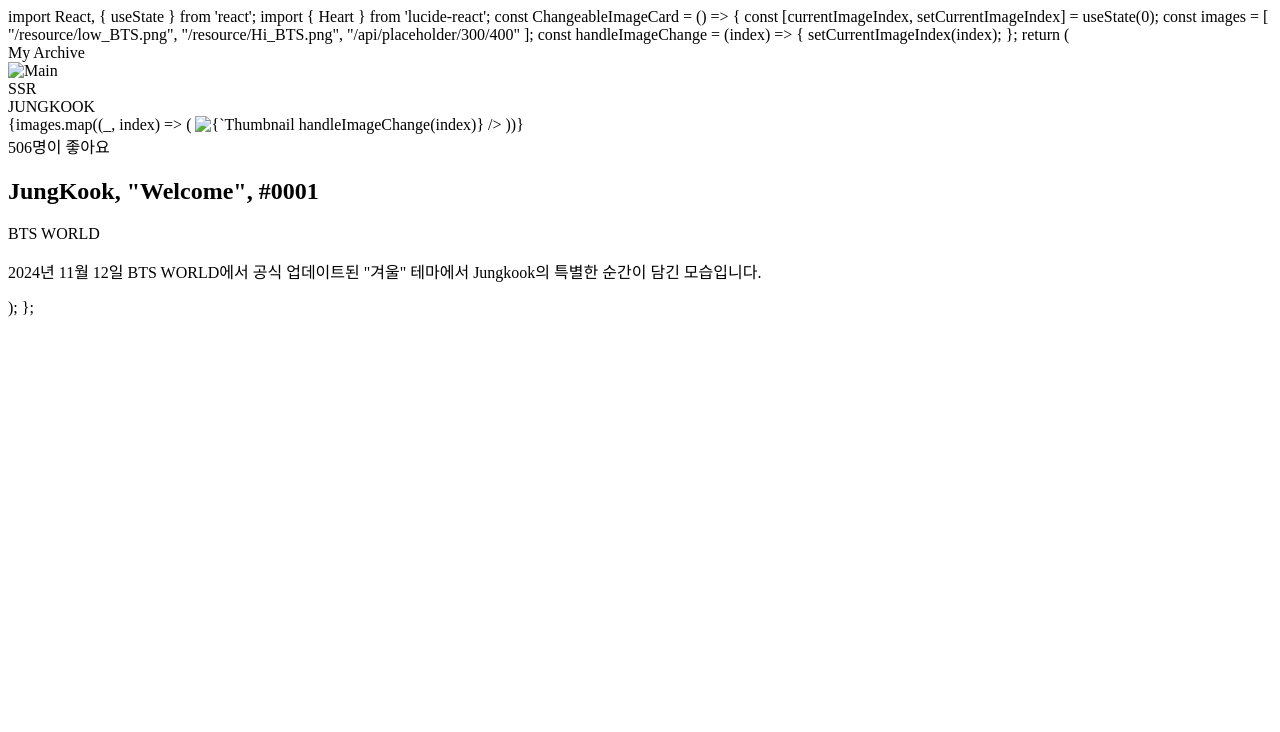
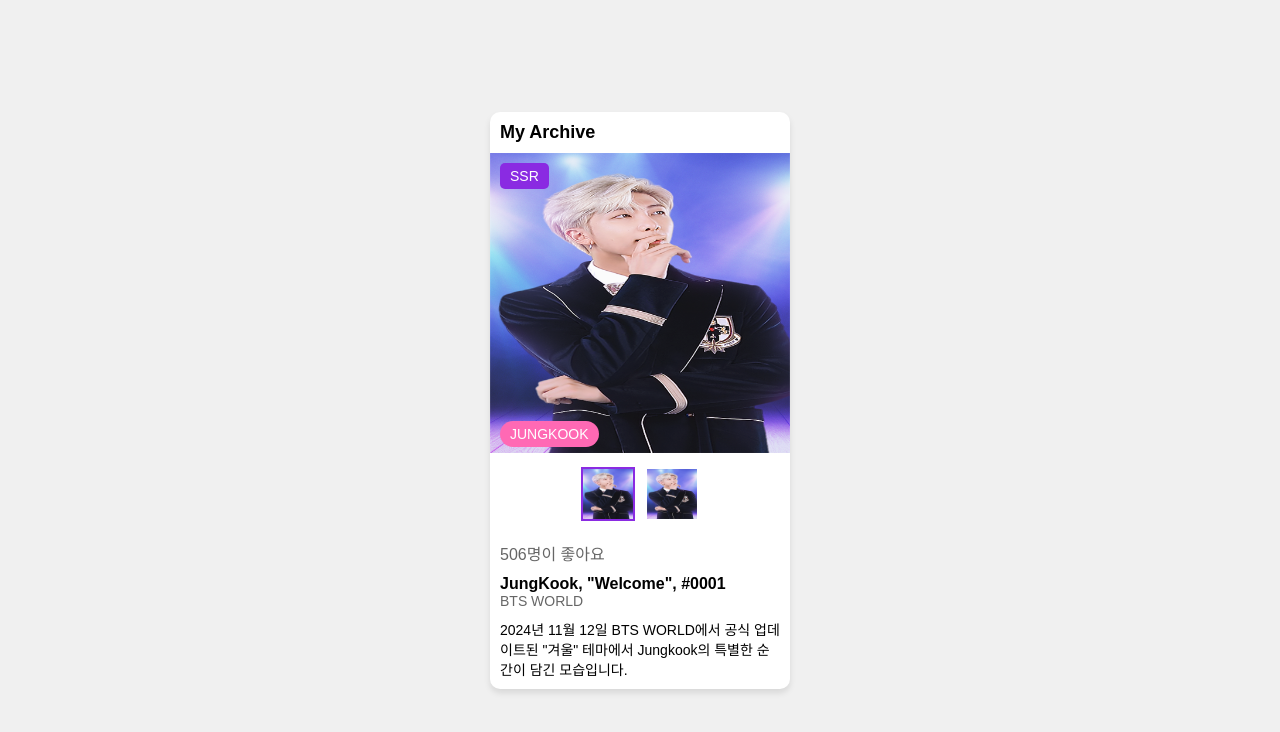
Before and after one commit to JerrySeo78/testgame, a plain HTML site: page myarchive_example.html in a window 1280 px wide. Drawn offline with Linux system fonts and the light colour scheme.

Commit message:
Add files via upload

```diff
--- a/myarchive_example.html
+++ b/myarchive_example.html
@@ -1,56 +1,116 @@
-import React, { useState } from 'react';
-import { Heart } from 'lucide-react';
+<!DOCTYPE html>
+<html lang="ko">
+<head>
+    <meta charset="UTF-8">
+    <meta name="viewport" content="width=device-width, initial-scale=1.0">
+    <title>My Archive</title>
+    <style>
+        body {
+            font-family: Arial, sans-serif;
+            display: flex;
+            justify-content: center;
+            align-items: center;
+            height: 100vh;
+            margin: 0;
+            background-color: #f0f0f0;
+        }
+        .card {
+            background-color: white;
+            border-radius: 10px;
+            box-shadow: 0 4px 6px rgba(0, 0, 0, 0.1);
+            overflow: hidden;
+            width: 300px;
+        }
+        .card-header {
+            padding: 10px;
+            font-size: 18px;
+            font-weight: bold;
+        }
+        .main-image-container {
+            position: relative;
+        }
+        .main-image {
+            width: 100%;
+            height: auto;
+        }
+        .tag {
+            position: absolute;
+            top: 10px;
+            left: 10px;
+            background-color: #8a2be2;
+            color: white;
+            padding: 5px 10px;
+            border-radius: 5px;
+            font-size: 14px;
+        }
+        .name-tag {
+            position: absolute;
+            bottom: 10px;
+            left: 10px;
+            background-color: #ff69b4;
+            color: white;
+            padding: 5px 10px;
+            border-radius: 20px;
+            font-size: 14px;
+        }
+        .thumbnail-container {
+            display: flex;
+            justify-content: center;
+            padding: 10px;
+        }
+        .thumbnail {
+            width: 50px;
+            height: 50px;
+            margin: 0 5px;
+            cursor: pointer;
+            border: 2px solid transparent;
+        }
+        .thumbnail.active {
+            border-color: #8a2be2;
+        }
+        .likes {
+            padding: 10px;
+            color: #666;
+        }
+        .title {
+            padding: 0 10px;
+            font-weight: bold;
+        }
+        .subtitle {
+            padding: 0 10px 10px;
+            color: #666;
+            font-size: 14px;
+        }
+        .description {
+            padding: 0 10px 10px;
+            font-size: 14px;
+        }
+    </style>
+</head>
+<body>
+    <div class="card">
+        <div class="card-header">My Archive</div>
+        <div class="main-image-container">
+            <img id="mainImage" src="resource/hi_bts.png" alt="Main Image" class="main-image">
+            <div class="tag">SSR</div>
+            <div class="name-tag">JUNGKOOK</div>
+        </div>
+        <div class="thumbnail-container">
+            <img src="resource/hi_bts.png" alt="Thumbnail 1" class="thumbnail active" onclick="changeImage('resource/hi_bts.png', this)">
+            <img src="resource/low_bts.png" alt="Thumbnail 2" class="thumbnail" onclick="changeImage('resource/low_bts.png', this)">
+        </div>
+        <div class="likes">506명이 좋아요</div>
+        <div class="title">JungKook, "Welcome", #0001</div>
+        <div class="subtitle">BTS WORLD</div>
+        <div class="description">2024년 11월 12일 BTS WORLD에서 공식 업데이트된 "겨울" 테마에서 Jungkook의 특별한 순간이 담긴 모습입니다.</div>
+    </div>
 
-const ChangeableImageCard = () => {
-  const [currentImageIndex, setCurrentImageIndex] = useState(0);
-  const images = [
-    "/resource/low_BTS.png",
-    "/resource/Hi_BTS.png",
-    "/api/placeholder/300/400"
-  ];
-
-  const handleImageChange = (index) => {
-    setCurrentImageIndex(index);
-  };
-
-  return (
-    <div className="max-w-sm mx-auto bg-white shadow-lg rounded-lg overflow-hidden">
-      <div className="p-4">
-        <div className="text-xl font-bold mb-2">My Archive</div>
-        <div className="relative">
-          <img src={images[currentImageIndex]} alt="Main" className="w-full rounded-lg" />
-          <div className="absolute top-2 left-2 bg-purple-600 text-white px-2 py-1 rounded">
-            SSR
-          </div>
-          <div className="absolute bottom-2 left-2 bg-pink-400 text-white px-2 py-1 rounded-full">
-            JUNGKOOK
-          </div>
-        </div>
-        <div className="flex justify-center mt-2">
-          {images.map((_, index) => (
-            <img
-              key={index}
-              src={images[index]}
-              alt={`Thumbnail ${index + 1}`}
-              className={`w-16 h-16 mx-1 rounded cursor-pointer ${
-                index === currentImageIndex ? 'border-2 border-purple-600' : ''
-              }`}
-              onClick={() => handleImageChange(index)}
-            />
-          ))}
-        </div>
-        <div className="mt-4 flex items-center">
-          <Heart className="text-gray-500 mr-1" />
-          <span className="text-gray-600">506명이 좋아요</span>
-        </div>
-        <div className="mt-2">
-          <h2 className="text-lg font-semibold">JungKook, "Welcome", #0001</h2>
-          <p className="text-sm text-gray-600">BTS WORLD</p>
-        </div>
-        <p className="mt-2 text-sm text-gray-800">
-          2024년 11월 12일 BTS WORLD에서 공식 업데이트된 "겨울" 테마에서 Jungkook의 특별한 순간이 담긴 모습입니다.
-        </p>
-      </div>
-    </div>
-  );
-};
+    <script>
+        function changeImage(src, thumbnail) {
+            document.getElementById('mainImage').src = src;
+            document.querySelectorAll('.thumbnail').forEach(t => t.classList.remove('active'));
+            thumbnail.classList.add('active');
+        }
+    </script>
+</body>
+</html>
```
